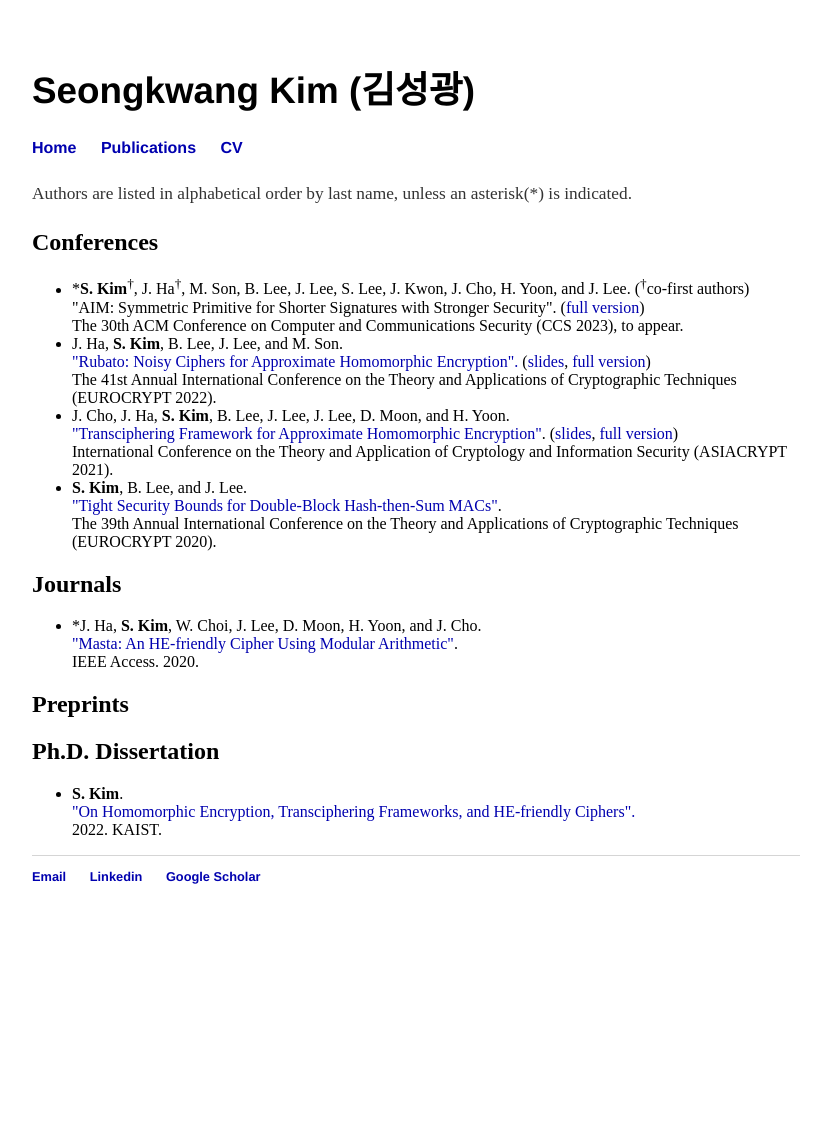
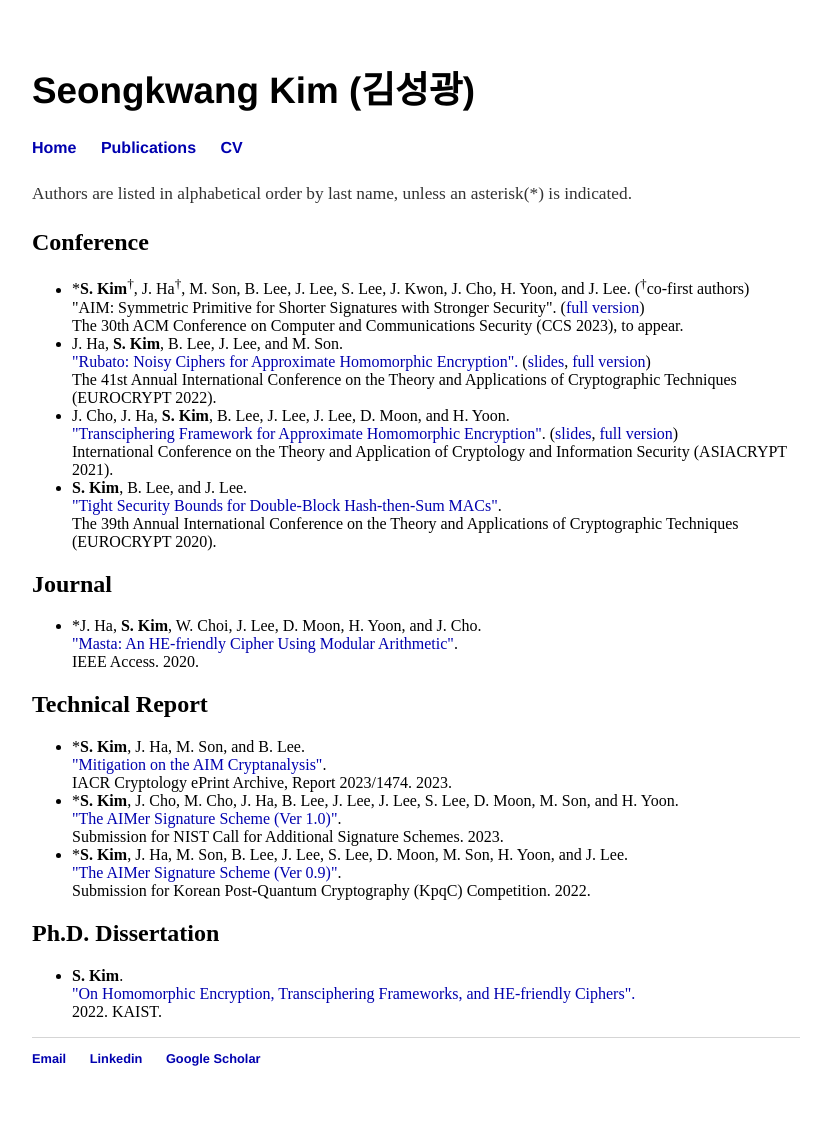
Before and after one commit to sgk1m/sgk1m.github.io, a Jekyll site: the page built from publications.html, in a window 1280 px wide. Shown: the whole page, without its empty margins (224-1055 px from the left). Built offline with Jekyll 4.4.1, drawn with Linux system fonts in a browser that asks for light colours; before the commit the page ends 944 px from its top, so only the background shows below that.

Commit message:
Update publications.html

```diff
--- a/publications.html
+++ b/publications.html
@@ -4,7 +4,7 @@ title: Publications - Seongkwang Kim
 ---
 <div class="blurb">
 	<p><small>Authors are listed in alphabetical order by last name, unless an asterisk(*) is indicated.</small></p>
-	<h2>Conferences</h2>
+	<h2>Conference</h2>
 	<ul>
 		<li>*<b>S. Kim</b><sup><span>&#8224;</span></sup>, J. Ha<sup><span>&#8224;</span></sup>, M. Son, B. Lee, J. Lee, S. Lee, J. Kwon, J. Cho, H. Yoon, and J. Lee. (<sup><span>&#8224;</span></sup>co-first authors) <br>
 			"AIM: Symmetric Primitive for Shorter Signatures with Stronger Security".
@@ -28,15 +28,27 @@ title: Publications - Seongkwang Kim
 			The 39th Annual International Conference on the Theory and Applications of Cryptographic Techniques (EUROCRYPT 2020).
 		</li>
 	</ul>
-	<h2>Journals</h2>
+	<h2>Journal</h2>
 	<ul>
 		<li>*J. Ha, <b>S. Kim</b>, W. Choi, J. Lee, D. Moon, H. Yoon, and J. Cho. <br>
 			<a href="https://ieeexplore.ieee.org/document/9240936">"Masta: An HE-friendly Cipher Using Modular Arithmetic"</a>. <br>
 			IEEE Access. 2020.
 		</li>
 	</ul>
-	<h2>Preprints</h2>
+	<h2>Technical Report</h2>
 	<ul>
+		<li>*<b>S. Kim</b>, J. Ha, M. Son, and B. Lee. <br>
+			<a href="https://eprint.iacr.org/2023/1474">"Mitigation on the AIM Cryptanalysis"</a>.<br>
+			IACR Cryptology ePrint Archive, Report 2023/1474. 2023.
+		</li>
+		<li>*<b>S. Kim</b>, J. Cho, M. Cho, J. Ha, B. Lee, J. Lee, J. Lee, S. Lee, D. Moon, M. Son, and H. Yoon. <br>
+			<a href="https://aimer-signature.org/docs/AIMer-NIST-Document.pdf">"The AIMer Signature Scheme (Ver 1.0)"</a>.<br>
+			Submission for NIST Call for Additional Signature Schemes. 2023.
+		</li>
+		<li>*<b>S. Kim</b>, J. Ha, M. Son, B. Lee, J. Lee, S. Lee, D. Moon, M. Son, H. Yoon, and J. Lee. <br>
+			<a href="https://aimer-signature.org/docs/AIMer-KpqC-Document.pdf">"The AIMer Signature Scheme (Ver 0.9)"</a>.<br>
+			Submission for Korean Post-Quantum Cryptography (KpqC) Competition. 2022.
+		</li>
 	</ul>
 	<h2>Ph.D. Dissertation</h2>
 	<ul>
```
